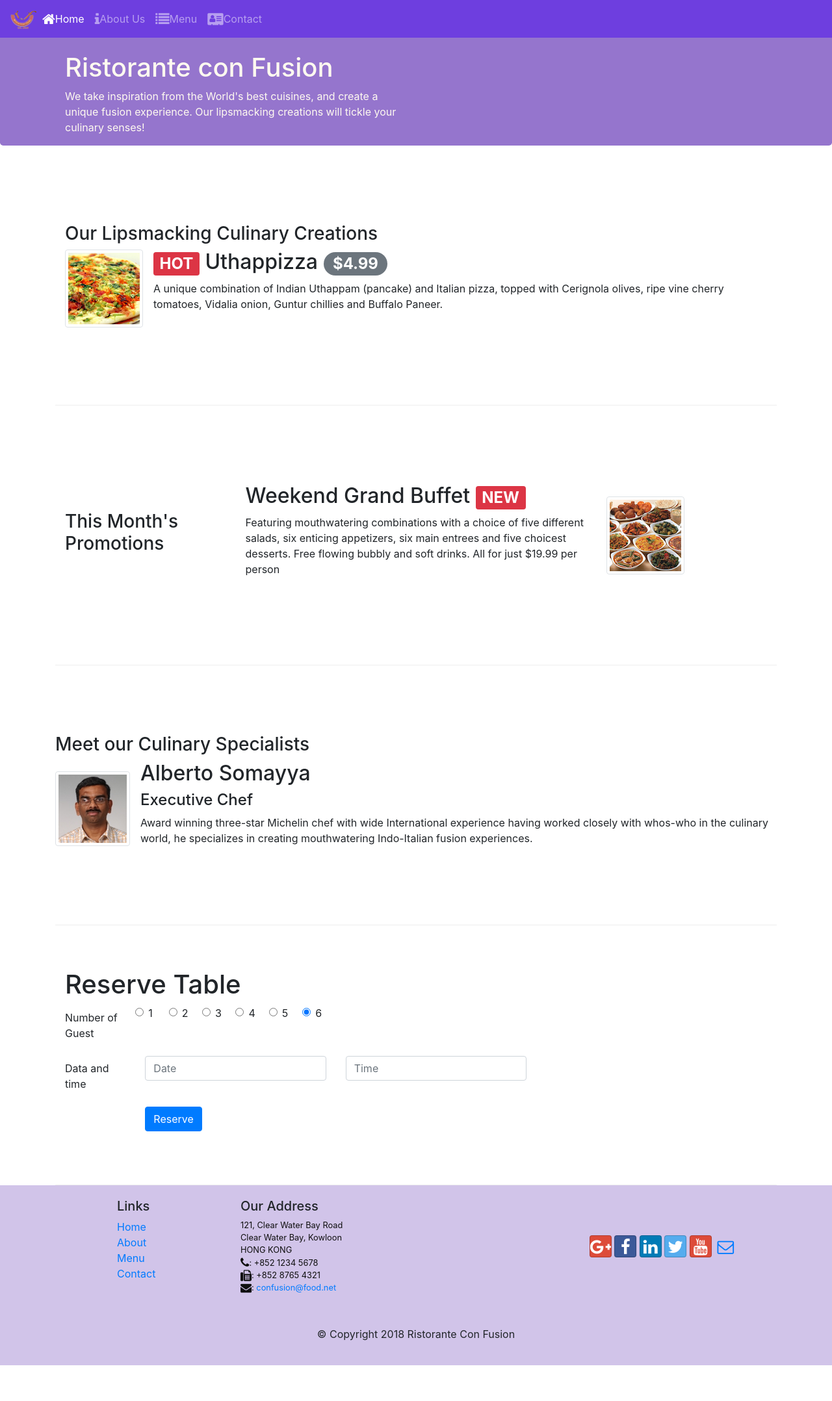
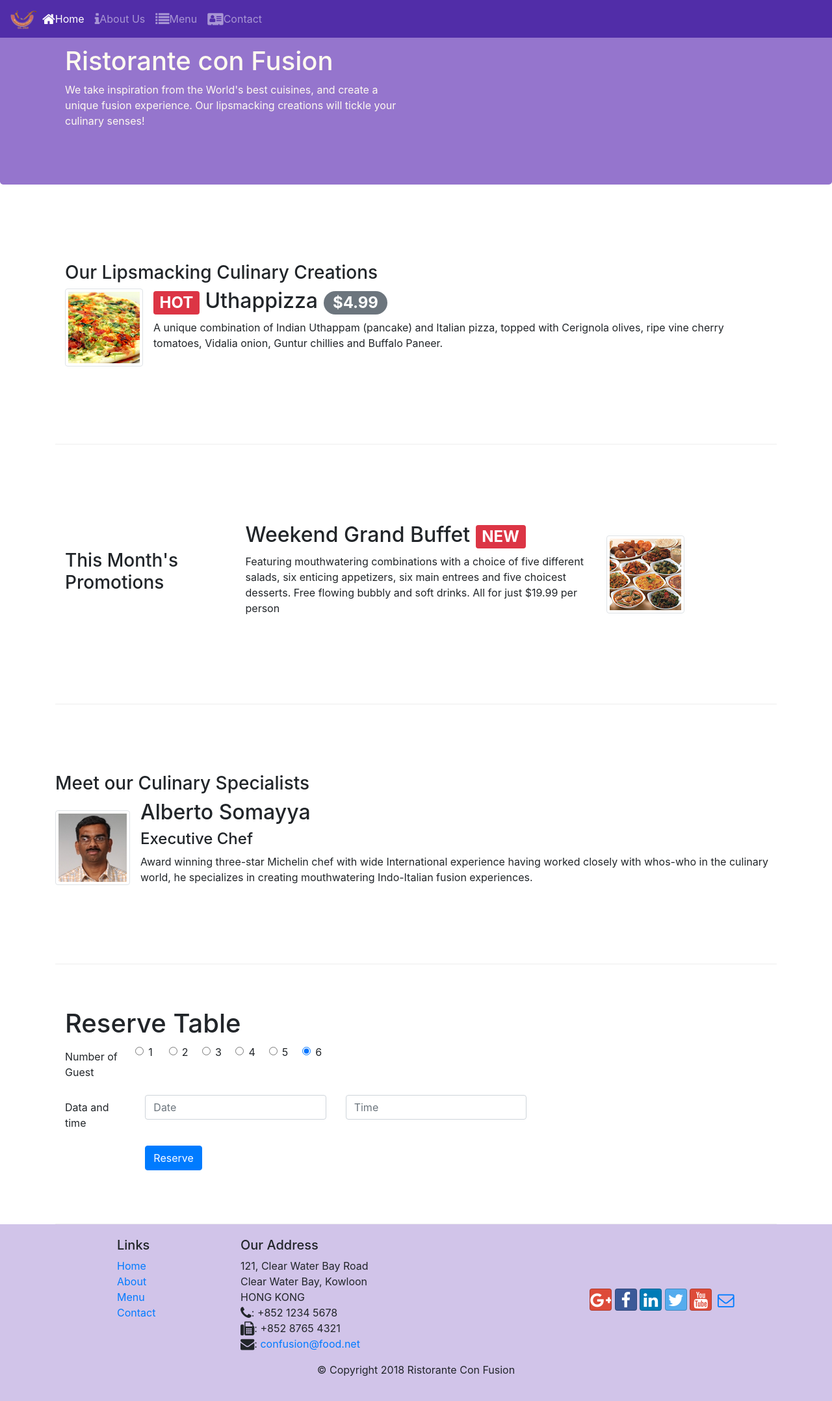
Before and after one commit to phuccoder/ReatcJS, a website: page index.html in a window 1280 px wide. Shown: the whole page at 65% size. Before the commit the page ends 2101 px from the top, so only its background shows below. Drawn offline with nearby package versions, Linux system fonts and the light colour scheme.

Commit message:
Change CSS

```diff
--- a/CSS/styles.css
+++ b/CSS/styles.css
@@ -15,28 +15,29 @@
   margin: 0px auto;
   padding: 20px 0px 20px 0px;
 }
+
 .jumbotron {
-  padding: 30px 0px 0px 0px;
+  padding: 70px 30px 70px 30px;
   margin: 0px auto;
   background: #9575cd;
   color: floralwhite;
 }
 
-address {
+.address {
   font-size: 80%;
   margin: 0px;
   color: #0f0f0f;
 }
 
-body {
+.social {
+  width: 351px;
+}
+
+.body {
   padding: 50px 0px 0px 0px;
   z-index: 0;
 }
 
 .navbar-dark {
-  background-color: #6e3edf;
+  background-color: #512da8;
 }
-
-.row.justify-content-center {
-  margin-top: 50px;
-}
```
